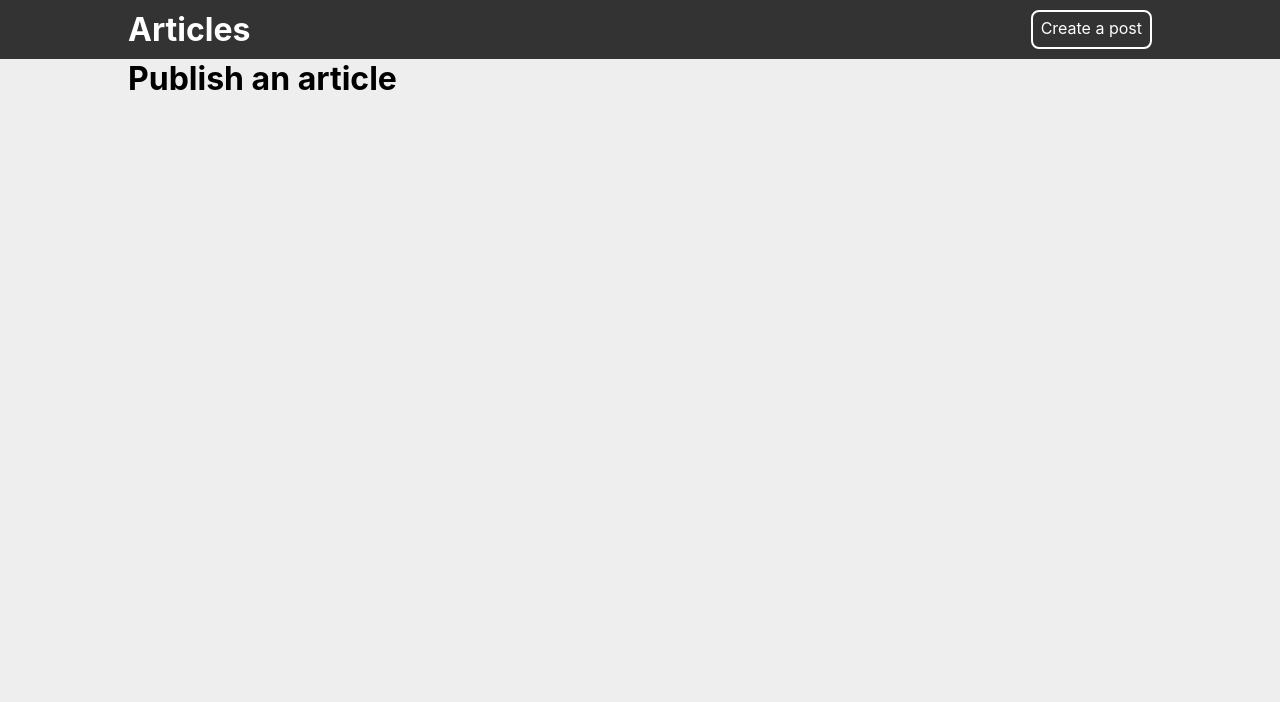
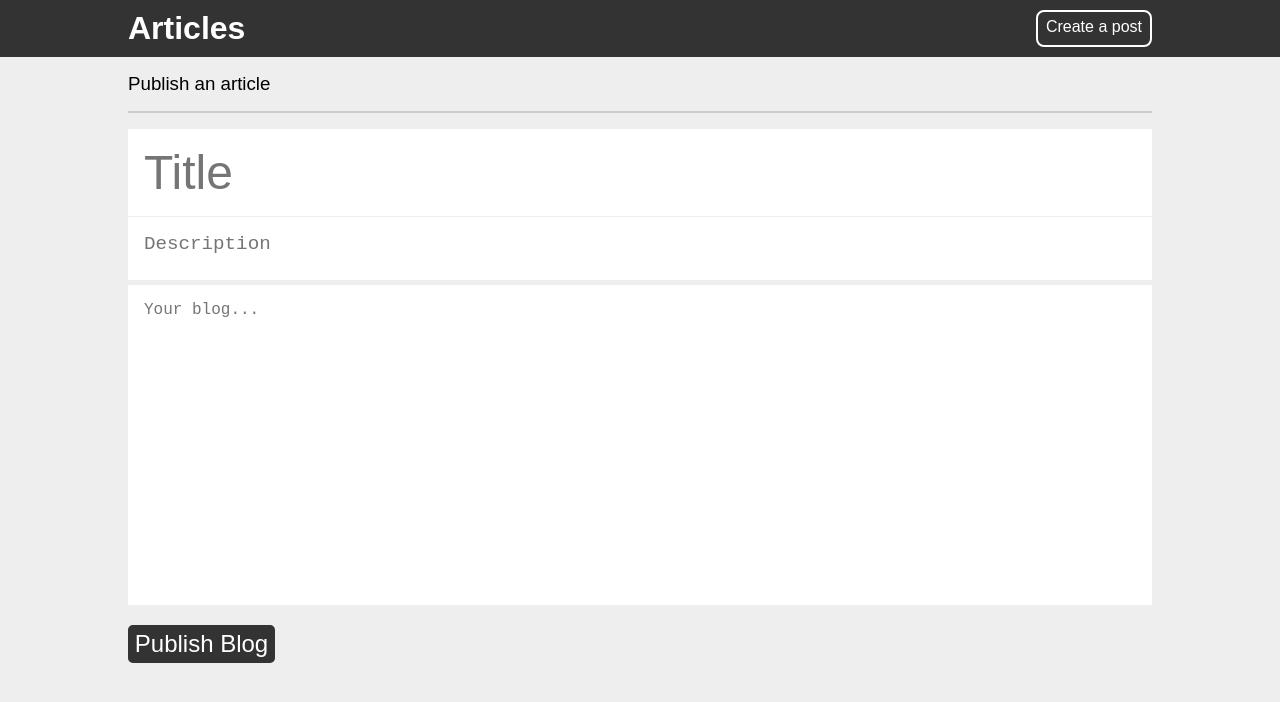
Before and after one commit to pmadinga/articles, a Next.js app: page /create in a window 1280 px wide. Shown: the top 702 px of the page. Built offline with nearby package versions, Linux system fonts and the light colour scheme.

Commit message:
added create blog content

```diff
--- a/pages/create.js
+++ b/pages/create.js
@@ -1,13 +1,28 @@
 import Head from "next/head";
+import { useState } from "react";
+import styles from '../styles/Create.module.css';
+const Create = () =>{
+    const [blogData, setBlogData] = useState({})
 
-const Create = () =>{
+    const saveBlog = (e) =>{
+        e.preventDefault();
+        console.log({...blogData});
+    }
     return(
         <>
             <Head>
                 <title>Articles | Create</title>
             </Head>
             <div className="container">
-                <h1>Publish an article</h1>
+                <h3 className={styles.title}>Publish an article</h3>
+                <hr className={styles.ruler}/>
+
+                <form className={styles.form} onSubmit={saveBlog}>
+                    <input type="text" name="title" placeholder="Title" onChange={e => setBlogData({...blogData, title: e.target.value})}/>
+                    <textarea name="description" placeholder="Description" className={styles.desc} onChange={e => setBlogData({...blogData, desription: e.target.value})}></textarea>
+                    <textarea name="body" placeholder="Your blog..." className={styles.body} onChange={e => setBlogData({...blogData, body: e.target.value})}></textarea>
+                    <button className={styles.submit}>Publish Blog</button>
+                </form>
             </div>
         </>
     )
--- /dev/null
+++ b/styles/Create.module.css
@@ -0,0 +1,53 @@
+.title{
+    margin: 1rem 0;
+    font-weight: 400;
+}
+.ruler{
+    border: 0.4px solid #ccc;
+    margin-bottom: 1rem;
+}
+.form input, .form textarea{
+    width: 100%;
+    border: none;
+    padding: 1rem;
+    color: #000
+}
+.form input,
+.desc,
+.body:focus{
+    box-shadow: none;
+    outline: none;
+}
+.form input{
+    font-size: 3rem;
+    border-bottom: 0.5px solid #eee;
+
+}
+.desc{
+    font-size: 1.2rem;
+    resize: none;
+    height: 4rem;
+    border-bottom: 0.5px solid #eee!important;
+}
+.body::-webkit-resizer{
+    display: none;
+}
+.body{
+    font-size: 1rem;
+    resize: none;
+    min-height: 20rem;
+}
+.submit{
+    margin: 1rem 0;
+    font-size: 1.5rem;
+    color: #fff;
+    background-color: #333;
+    border: 2px solid #333;
+    border-radius: 0.3rem;
+    padding: 0.2rem 0.3rem;
+    transition: 0.3s ease-in-out;
+    cursor: pointer;
+}
+.submit:hover{
+    transform: scale(1.1)
+}
--- a/styles/globals.css
+++ b/styles/globals.css
@@ -2,8 +2,7 @@ html,
 body {
   padding: 0;
   margin: 0;
-  font-family: -apple-system, BlinkMacSystemFont, Segoe UI, Roboto, Oxygen,
-    Ubuntu, Cantarell, Fira Sans, Droid Sans, Helvetica Neue, sans-serif;
+  font-family: sans-serif
 }
 
 a {
```
